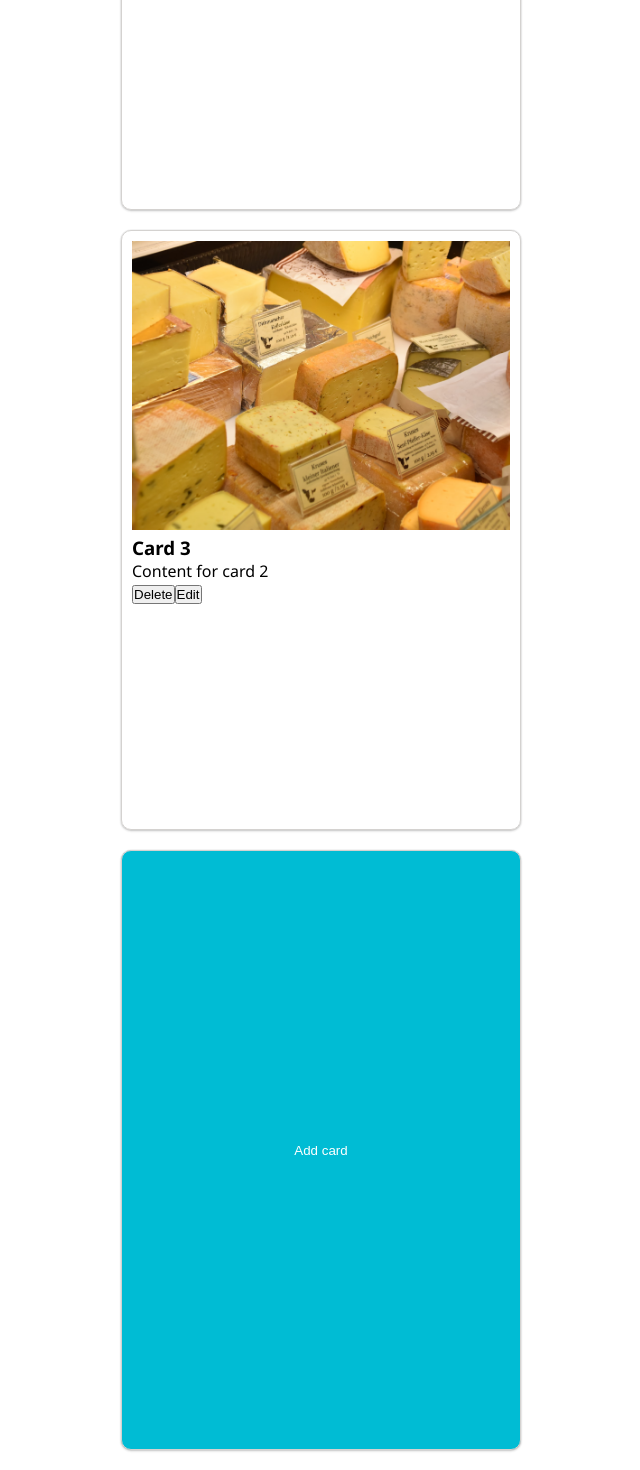
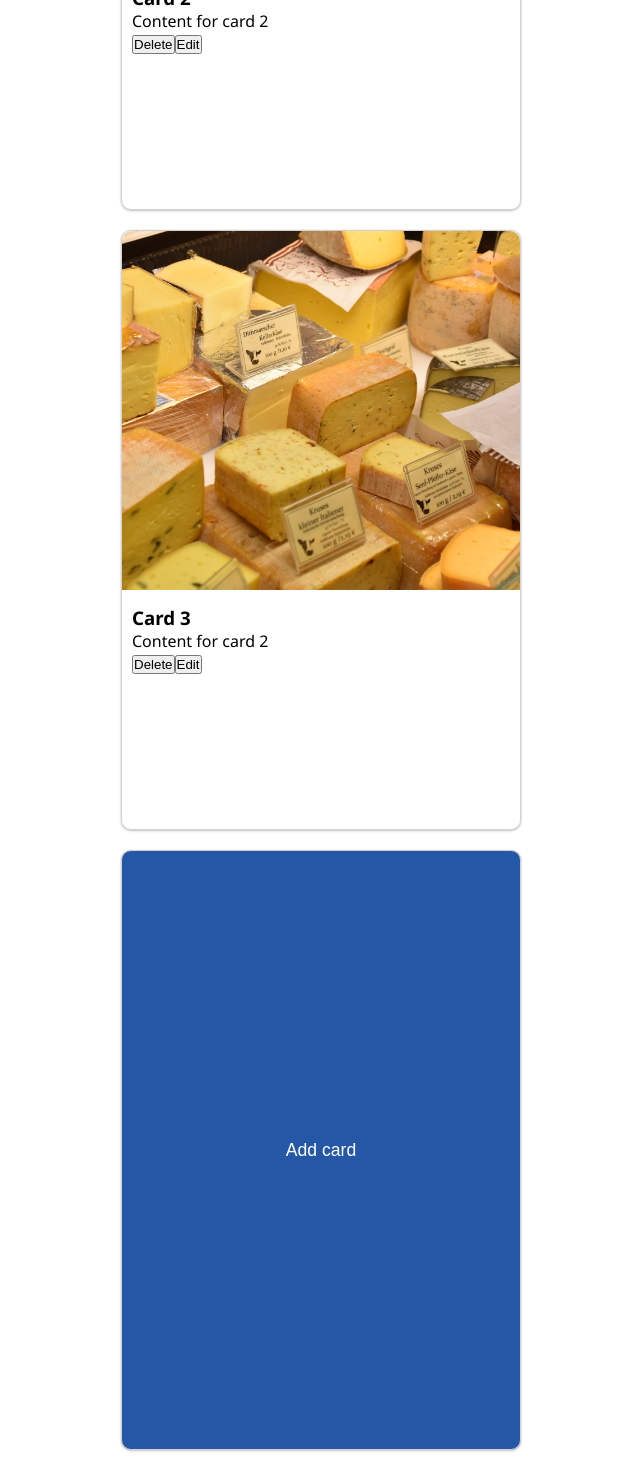
Before and after one commit to AidanMiddel/kaasislekker.nl, a React (Create React App) app: page /collection in a window 1280 px wide. Shown: the part 1102-2572 px from the top of the page, without its empty margins (639-1279 px from the left). Built offline with nearby package versions, Linux system fonts and the light colour scheme.

Commit message:
edit card style to match homepagecards

```diff
--- a/src/components/CollectionCards/CollectionCards.css
+++ b/src/components/CollectionCards/CollectionCards.css
@@ -10,20 +10,26 @@
   width: 40rem;
   height: 60rem;
   flex-direction: column;
-    padding: 1rem;
   border: 1px solid #d4d2d0;
   border-radius: 1rem;
   box-shadow: 0 0.125rem 0.25rem rgb(45 45 45 / 12%), 0 0.0625rem 0.1875rem rgb(45 45 45 / 16%), 0 0 0.125rem rgb(45 45 45 / 20%);
 }
 
-  .collectionCard__img{
+.collectionCard__img {
+  height: 60%;
   width: 100%;
-    height: 50%;
   object-fit: cover;
+  border-top-left-radius: inherit;
+  border-top-right-radius: inherit;
+}
+
+.collectionCard__article {
+  height: 40%;
+  padding: 1rem;
 }
 
 .collectionCard__addButton {
-    background-color: #00bcd4;
+  background: #2557a7;
   color: #fff;
   width: 40rem;
   height: 60rem;
@@ -32,4 +38,5 @@
   border: 1px solid #d4d2d0;
   border-radius: 1rem;
   box-shadow: 0 0.125rem 0.25rem rgb(45 45 45 / 12%), 0 0.0625rem 0.1875rem rgb(45 45 45 / 16%), 0 0 0.125rem rgb(45 45 45 / 20%);
+  font-size: 110%;
 }
--- a/src/components/CollectionCards/CollectionCards.js
+++ b/src/components/CollectionCards/CollectionCards.js
@@ -3,14 +3,14 @@ import "./CollectionCards.css"
 
 function CollectionCards() {
   const [cards, setCards] = useState([
-    { id: 1, img:'/img/card1.jpg', title: 'Card 1', content: 'Content for card 1' },
-    { id: 2, img:'/img/card2.jpg', title: 'Card 2', content: 'Content for card 2' },
-    { id: 2, img:'/img/card3.jpg', title: 'Card 3', content: 'Content for card 2' },
+    { id: 1, img: '/img/card1.jpg', title: 'Card 1', content: 'Content for card 1' },
+    { id: 2, img: '/img/card2.jpg', title: 'Card 2', content: 'Content for card 2' },
+    { id: 2, img: '/img/card3.jpg', title: 'Card 3', content: 'Content for card 2' },
   ]);
   const [editingCard, setEditingCard] = useState(null);
 
-  const addCard = (title, content) => {
-    const newCard = { id: Date.now(), title, content };
+  const addCard = (img, title, content) => {
+    const newCard = { id: Date.now(), img, title, content };
     setCards([...cards, newCard]);
   }
 
@@ -57,15 +57,17 @@ function CollectionCards() {
           ) : (
             <>
               <img className='collectionCard__img' src={card.img} alt="" />
+              <article className='collectionCard__article'>
                 <h3>{card.title}</h3>
                 <p>{card.content}</p>
                 <button onClick={() => deleteCard(card.id)}>Delete</button>
                 <button onClick={() => handleEdit(card)}>Edit</button>
+              </article>
             </>
           )}
         </div>
       ))}
-        <button className="collectionCard__addButton" onClick={() => addCard('New card', 'New content')}>Add card</button>
+      <button className="collectionCard__addButton" onClick={() => addCard('/img/card1.jpg', 'New card', 'New content')}>Add card</button>
     </div>
   );
 }
```
Lines whose indentation alone changed are shown as unchanged.
